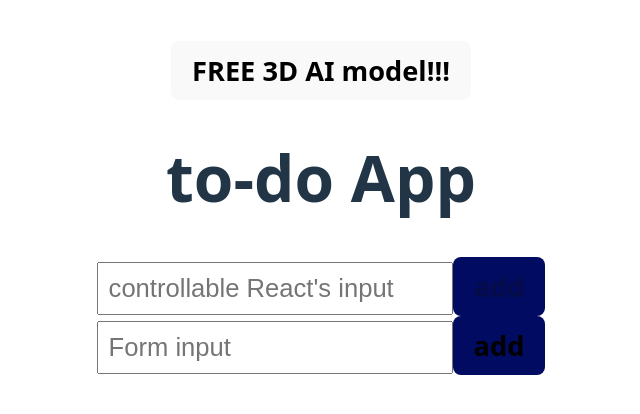
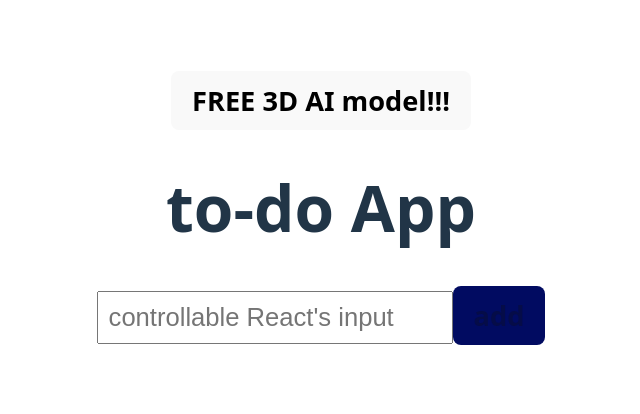
Before and after one commit to Evstigneev55/Test, a React (Vite) app: page /to-do in a window 1280 px wide. Shown: the part 184-598 px from the top of the page, without its empty margins (319-959 px from the left). Built offline with nearby package versions, Linux system fonts and the light colour scheme.

Commit message:
take trash out

```diff
--- a/src/pages/to-do/components/logic.tsx
+++ b/src/pages/to-do/components/logic.tsx
@@ -1,19 +1,6 @@
 import React, { useReducer, useEffect } from 'react';
 import { nanoid } from 'nanoid';
 
-// ЧЕРНОВИК START
-// type OnlyCasesReducerTasks<T> = {
-// 	[K in keyof T]: T[K] extends string ? K : never
-// }[keyof T]
-//
-// type PossibleCasesReducer = 'del_task' | 'add_task' | 'on_Click_Up_Btn' | 'on_Click_Down_Btn';
-// interface PossibleActionsReducer {
-// 	type: PossibleCasesReducer;
-// 	newTaskObj: ITask;
-// 	TaskId: number;
-// 	index: number;
-// }
-// ЧЕРНОВИК END
 
 export interface ITask {
 	id: string;
@@ -62,35 +49,6 @@ const useToDoLogic = () => {
 	const [doneTasks, dispatchDoneT] = useReducer(reducerTasks, initTasksFrom('arrTasksDone'));
 	const [notDoneTasks, dispatchNotDoneT] = useReducer(reducerTasks, initTasksFrom('arrTasksNotDone'));
 
-	//! выделил решения, что думаю не очень удачные
-	//! React.FormEvent<HTMLFormElement>
-	const addTaskForm = (event: React.FormEvent<HTMLFormElement>) => {
-		if (event) event.preventDefault();
-
-		//! попробуй убрать as HTMLInputElement | null, будет ругаться newTaskInputElement.value
-		const newTaskInputElement = document.getElementById('newTaskForm') as HTMLInputElement | null;
-
-		if (!newTaskInputElement) {
-			alert('элемент формы не найден');
-			return;
-		}
-		const newTaskText = newTaskInputElement.value.trim();
-
-		if (newTaskText) {
-			dispatchNotDoneT({
-				type: 'add_task',
-				newTaskObj: {
-					id: nanoid(),
-					text: newTaskText,
-					isDone: false,
-				},
-			});
-
-			newTaskInputElement.value = '';
-		} else alert('Write your task in input area');
-	};
-
-	//! React.Dispatch<React.SetStateAction<string>>
 	function addTaskWithReact(newTaskState: string, setNewTaskState: React.Dispatch<React.SetStateAction<string>>) {
 		if (newTaskState) {
 			dispatchNotDoneT({
@@ -117,13 +75,11 @@ const useToDoLogic = () => {
 		notDoneTasks,
 		dispatchNotDoneT,
 		addTaskWithReact,
-		addTaskForm,
 	};
 };
 
 export default useToDoLogic;
 
-// добавить возможность получать theLatestId (думаю с дженериком можно как-то)
 function initTasksFrom(storageName: 'arrTasksDone' | 'arrTasksNotDone') {
 	const savedTasksStr = localStorage.getItem(storageName);
 	if (!savedTasksStr) return [];
--- a/src/pages/to-do/index.jsx
+++ b/src/pages/to-do/index.jsx
@@ -1,9 +1,3 @@
-//TODO start
-// - Read docs React fully
-// - вынести все задачи в отдельную функцию, чтобы реакт перерисовывал не весь компонент to-do, а только задачи:
-//export function...
-//TODO end
-
 import './index.css';
 
 import NothingIntersting from './components/secret.jsx';
@@ -14,7 +8,7 @@ import ControllableInput from './components/ControllableInput.jsx';
 import useToDoLogic from './components/logic.js';
 
 const ToDoApp = () => {
-	const { doneTasks, dispatchDoneT, notDoneTasks, dispatchNotDoneT, addTaskForm, addTaskWithReact } = useToDoLogic();
+	const { doneTasks, dispatchDoneT, notDoneTasks, dispatchNotDoneT, addTaskWithReact } = useToDoLogic();
 
 	return (
 		<div className="to-do-App">
@@ -22,17 +16,6 @@ const ToDoApp = () => {
 			<h1 className="to-do-App__h1">to-do App</h1>
 
 			<ControllableInput addTaskWithReact={addTaskWithReact} />
-
-			{/* Через форму START */}
-			<div id="with_form_tag" className="to-do-App__Area-Input">
-				<form onSubmit={addTaskForm}>
-					<input id="newTaskForm" type="text" placeholder="Form input" />
-					<button type="submit" className="to-do-App__Add-btn">
-						add
-					</button>
-				</form>
-			</div>
-			{/* Через форму END */}
 
 			<NotDone dispatchNotDoneT={dispatchNotDoneT} notDoneTasks={notDoneTasks} dispatchDoneT={dispatchDoneT} />
 
```
